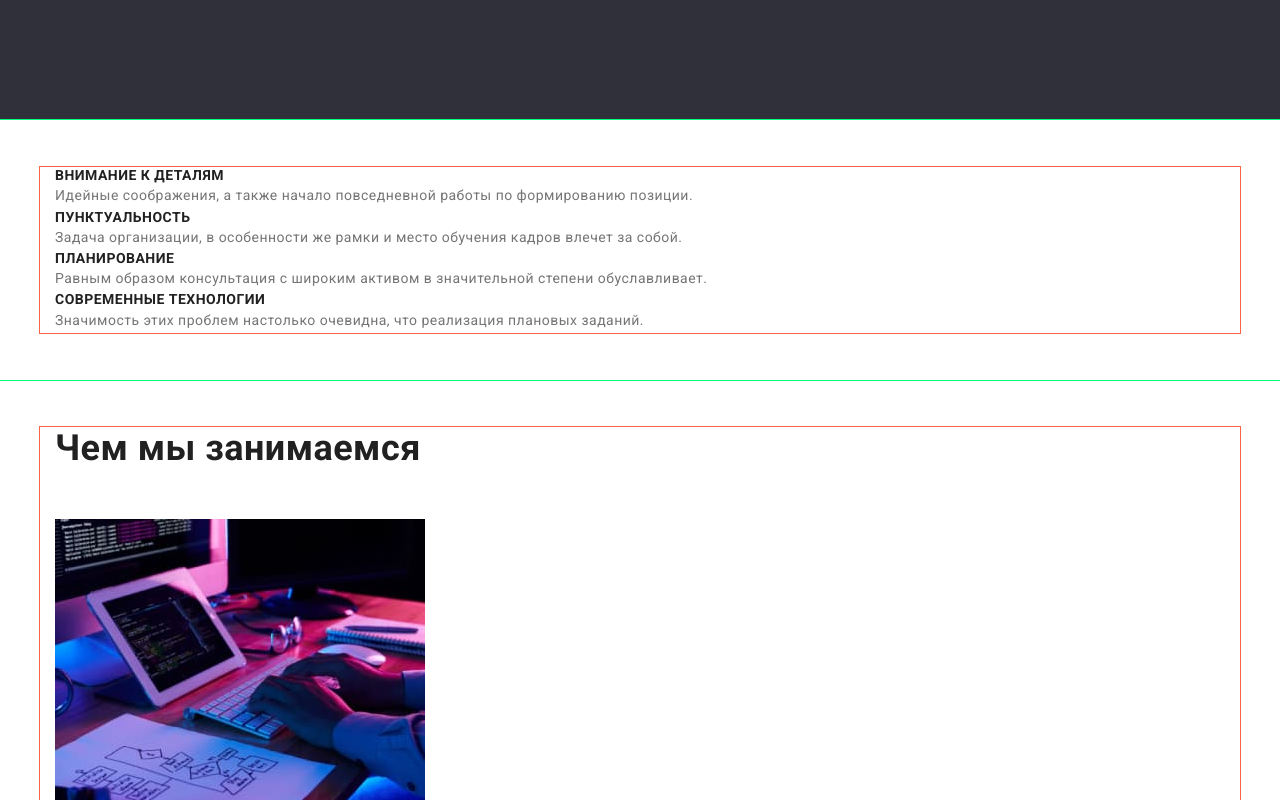
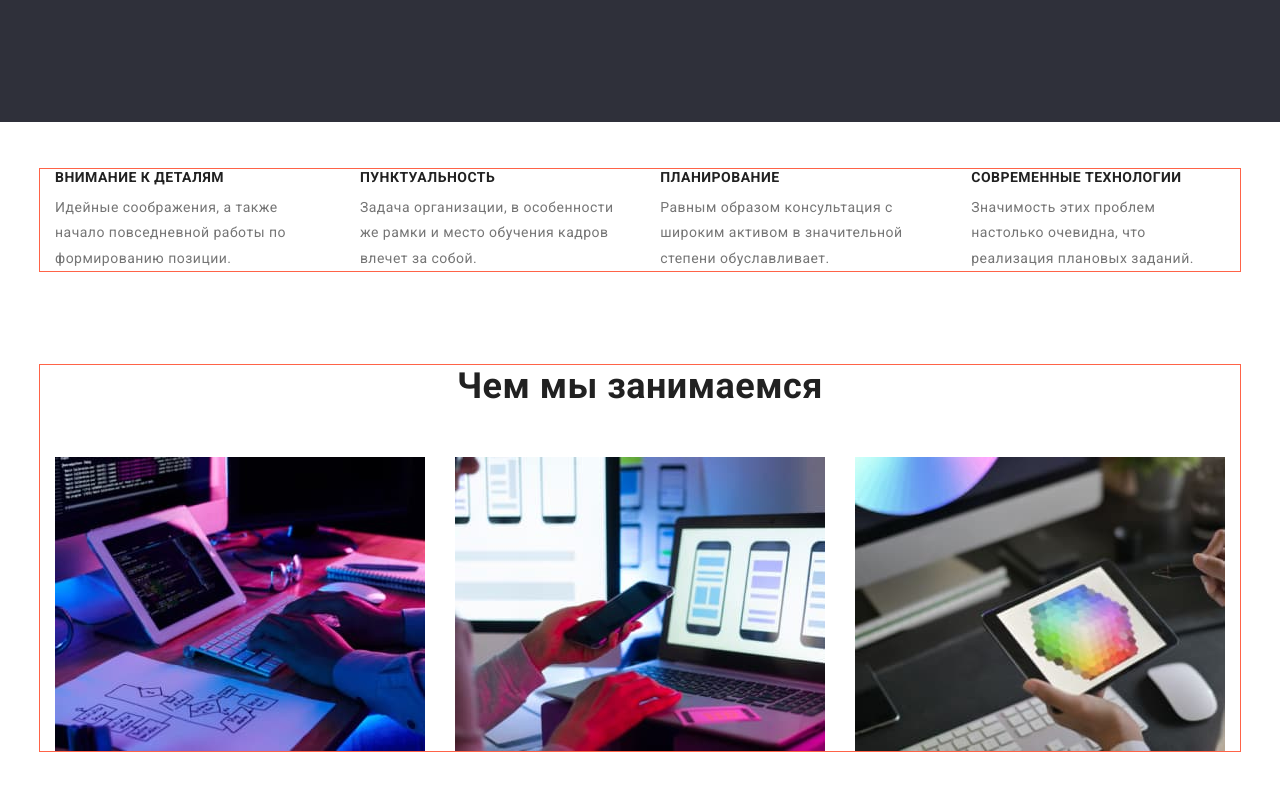
Before and after one commit to DenysMelnychenko2021/goit-markup-hw-03, a plain HTML site: page index.html in a window 1280 px wide. Shown: the part 560-1360 px from the top of the page. Drawn offline with nearby package versions, Linux system fonts and the light colour scheme.

Commit message:
Добавляет стили секции advantages

```diff
--- a/css/styles.css
+++ b/css/styles.css
@@ -7,6 +7,11 @@
   --additional-color: #757575;
   --akcent-text-color: #2196f3;
   --footer-bg-color: #2f303a;
+}
+body {
+  font-family: var(--main-font);
+  color: var(--main-text-color);
+  letter-spacing: 0.03em;
 }
 h1,
 h2,
@@ -50,12 +55,11 @@ img {
   font-size: 36px;
   line-height: 1.18;
   margin-bottom: 50px;
+  text-align: center;
 }
-body {
-  font-family: var(--main-font);
-  color: var(--main-text-color);
-  letter-spacing: 0.03em;
-}
+/*==================END COMPONENTS==================*/
+
+/*==================HEADER==================*/
 .top-header {
   padding-top: 24px;
   padding-bottom: 24px;
@@ -69,6 +73,16 @@ body {
 .navigation {
   display: flex;
   align-items: center;
+}
+.logo-link {
+  font-family: var(--secondary-font);
+  font-weight: 700;
+  font-size: 26px;
+  line-height: 1.2;
+  color: var(--akcent-text-color);
+}
+.part-logo-link {
+  color: #000;
 }
 .menu-list {
   display: flex;
@@ -84,20 +98,6 @@ body {
 }
 .contacts-header-item {
   margin-left: 50px;
-}
-.logo-link {
-  font-family: var(--secondary-font);
-  font-weight: 700;
-  font-size: 26px;
-  line-height: 1.2;
-  color: var(--akcent-text-color);
-  background-color: #ffffff;
-}
-.part-logo-link {
-  color: #000;
-}
-.option-logo {
-  color: #ffffff;
 }
 .menu-link {
   font-weight: 500;
@@ -121,6 +121,11 @@ body {
 .contacts-header-link:focus {
   color: var(--akcent-text-color);
 }
+/*==================END HEADER==================*/
+/*==================FOOTER==================*/
+.option-logo {
+  color: #ffffff;
+}
 .contacts-footer {
   font-weight: 400;
   font-size: 14px;
@@ -140,10 +145,9 @@ body {
 .bottom-footer {
   background-color: var(--footer-bg-color);
 }
-/*==================END COMPONENTS==================*/
-/*==================INDEX==================*/
+/*==================END FOOTER==================*/
+/*==================HERO==================*/
 .hero {
-  height: 600px;
   text-align: center;
   padding-bottom: 200px;
   padding-top: 200px;
@@ -179,25 +183,48 @@ body {
   box-shadow: 0px 4px 4px rgba(0, 0, 0, 0.15);
   border-radius: 4px;
 }
+/*==================END HERO==================*/
+/*============================================*/
+/*==================ADVANTAGES==================*/
 .advantages {
   padding-top: 47px;
   padding-bottom: 47px;
-  outline: springgreen 1px solid;
+}
+.advantages-list {
+  display: flex;
+  justify-content: center;
+}
+.advantages-item:not(:last-child) {
+  margin-right: 30px;
 }
 .advantages-subtitle {
   font-size: 14px;
   line-height: 1.16;
   text-transform: uppercase;
+  margin-bottom: 10px;
 }
 .advantages-paragraph {
   font-size: 14px;
   line-height: 1.8;
   color: var(--additional-color);
 }
+/*==================END ADVANTAGES==================*/
+
+/*==================WORK==================*/
 .work {
   padding-top: 47px;
   padding-bottom: 94px;
 }
+.work-list {
+  display: flex;
+  justify-content: center;
+}
+.work-item:not(:last-child) {
+  margin-right: 30px;
+}
+/*==================END WORK==================*/
+/*====================================*/
+/*==================TEAM==================*/
 .team {
   background-color: #f5f4fa;
 }
--- a/index.html
+++ b/index.html
@@ -66,9 +66,9 @@
       </section>
       <!--======================SECTION ADVANTAGES======================-->
       <section class="advantages">
-        <h2 class="hidden-title">Наши преймущества</h2>
-        <ul class="advantages-list list">
-          <div class="container">
+        <div class="container">
+          <h2 class="hidden-title">Наши преймущества</h2>
+          <ul class="advantages-list list">
             <li class="advantages-item">
               <h3 class="advantages-subtitle">Внимание к деталям</h3>
               <p class="advantages-paragraph">
@@ -93,8 +93,8 @@
                 Значимость этих проблем настолько очевидна, что реализация плановых заданий.
               </p>
             </li>
-          </div>
-        </ul>
+          </ul>
+        </div>
       </section>
       <!--======================SECTION WORK======================-->
       <section class="work">
@@ -188,7 +188,7 @@
     <footer class="bottom-footer">
       <div class="container">
         <a class="logo-link link" href="./index.html" title="Логотип компании" lang="en"
-          >web<span class="option-logo link">Studio</span></a
+          >Web<span class="option-logo link">Studio</span></a
         >
         <address class="address-font-style">
           <ul class="contacts-footer-list list">
```
Also changed, not shown: portfolio.html (+6 -2 lines).
